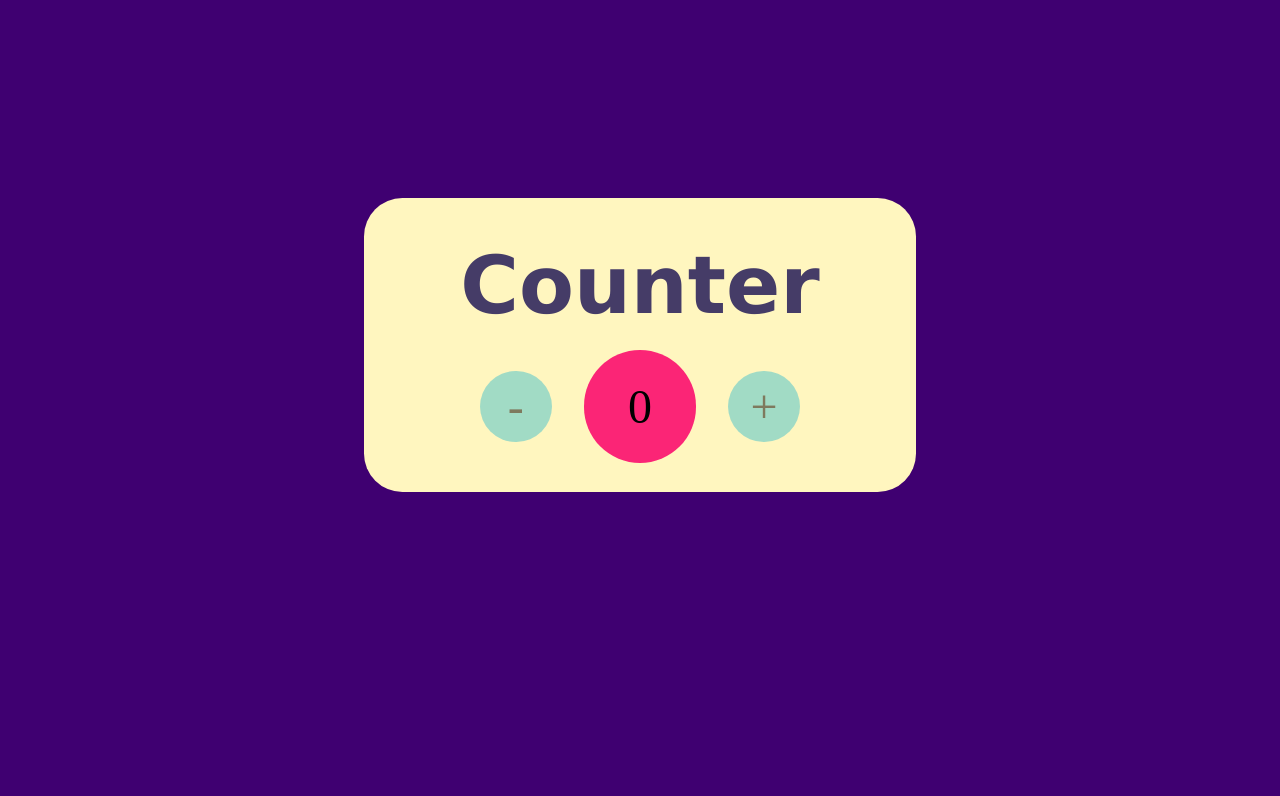
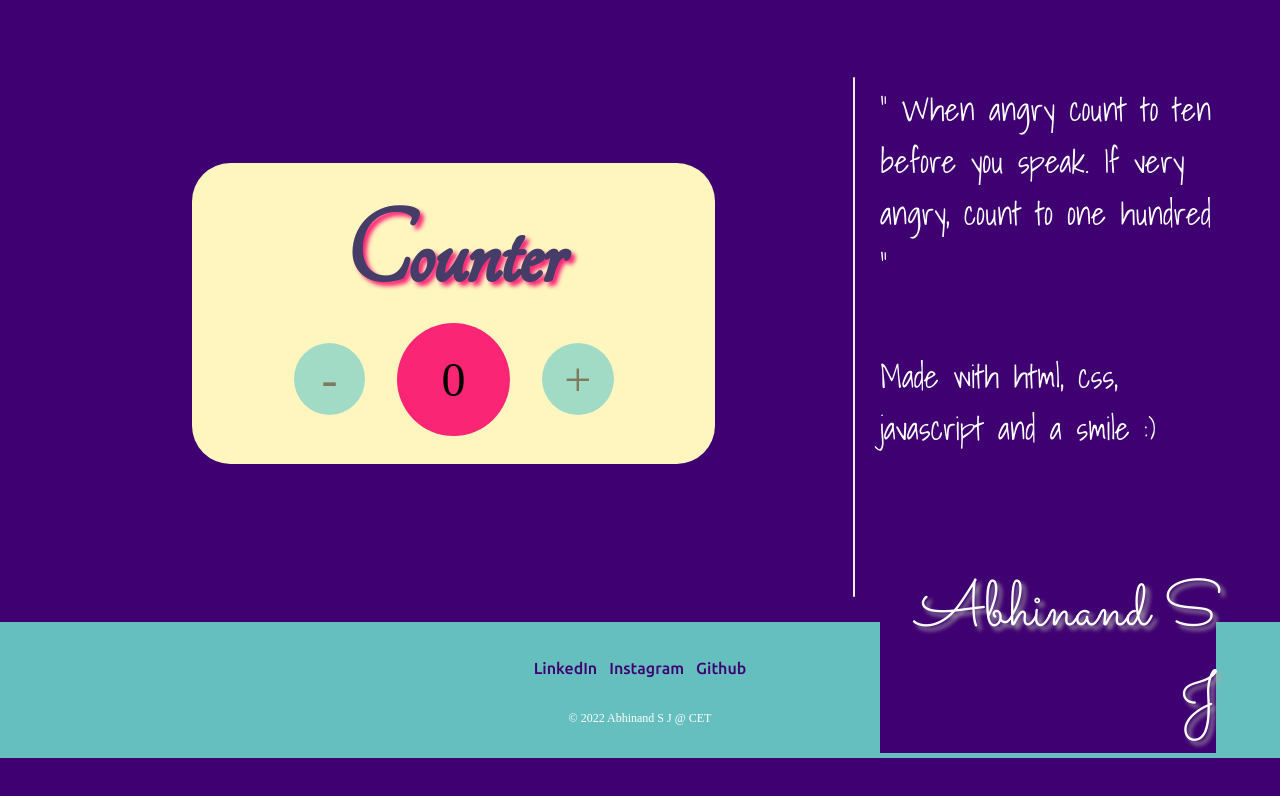
Before and after one commit to abhinandsj/SimpleCounter, a plain HTML site: page index.html in a window 1280 px wide. Drawn offline with Linux system fonts and the light colour scheme.

Commit message:
Counter webpage

```diff
--- a/index.html
+++ b/index.html
@@ -8,9 +8,26 @@
                content="width=device-width, initial-scale=1.0"
           />
           <link rel="stylesheet" href="style.css" />
+          <link
+               href="https://fonts.googleapis.com/css2?family=Montserrat:wght@500&family=Sacramento&family=Ubuntu:wght@500&display=swap"
+               rel="stylesheet"
+          />
+          <link
+               rel="stylesheet"
+               href="https://fonts.googleapis.com/css?family=Tangerine"
+          />
+          <link
+               href="https://fonts.googleapis.com/css2?family=Satisfy&display=swap"
+               rel="stylesheet"
+          />
+          <link
+               href="https://fonts.googleapis.com/css2?family=Shadows+Into+Light&display=swap"
+               rel="stylesheet"
+          />
           <title>Counter</title>
      </head>
      <body>
+          <div class="main">
                <div class="block">
                     <h1>Counter</h1>
                     <div class="circle">
@@ -19,7 +36,41 @@
                          <div class="op" id="add">+</div>
                     </div>
                </div>
+               <div class="vl"></div>
+               <div class="write">
+                    <p>
+                         " When angry count to ten before you speak. If very
+                         angry, count to one hundred "
+                    </p>
+                    <br />
+                    <p>Made with html, css, javascript and a smile :)</p>
+                    <br />
+                    <br />
+                    <p class="name">Abhinand S J</p>
+               </div>
+          </div>
 
+          <div class="bottom-container">
+               <a
+                    class="footer-link"
+                    href="https://www.linkedin.com/in/abhinand-s-j-2374b01a6/"
+                    target="_blank"
+                    >LinkedIn</a
+               >
+               <a
+                    class="footer-link"
+                    href="https://www.instagram.com/_.abhinand_sj._/"
+                    target="_blank"
+                    >Instagram</a
+               >
+               <a
+                    class="footer-link"
+                    href="https://github.com/abhinandsj"
+                    target="_blank"
+                    >Github</a
+               >
+               <p class="copyright">© 2022 Abhinand S J @ CET</p>
+          </div>
           <script src="script.js"></script>
      </body>
 </html>
--- a/style.css
+++ b/style.css
@@ -1,29 +1,74 @@
 * {
      margin: auto;
-     margin-top: 3%;
+     margin-top: 2%;
      user-select: none;
      background-color: #3f0071;
+     padding-bottom: 0%;
 }
 div {
      font-size: 3rem;
 }
 h1 {
-     font-size: 5rem;
-     font-family: "Lucida Sans", "Lucida Sans Regular", "Lucida Grande",
-          "Lucida Sans Unicode", Geneva, Verdana, sans-serif;
+     font-size: 7rem;
+     font-family: "Tangerine", serif;
      background-color: #fff6bf;
      color: #453c67;
+     text-shadow: 4px 4px 4px #fb2576;
+}
+a {
+     color: #3f0071;
+     font-family: "Ubuntu", serif;
+     /* margin: 10px 20px; */
+     text-decoration: none;
+     font-size: 1rem;
+}
+
+a:hover {
+     color: #eaf6f6;
+}
+.main {
+     margin-top: 0px;
+     display: flex;
+     flex-direction: row;
+     align-items: center;
+     gap: 2%;
 }
 
 .block {
      display: grid;
+
+     margin-left: 12rem;
+     margin-top: 7rem;
+     margin-right: 7rem;
      background-color: #fff6bf;
      padding: 2%;
-     width: 500px;
-     margin-top: 10rem;
+     width: 900px;
+
      border-radius: 3vw;
 }
-
+.vl {
+     border-left: 2px solid rgb(239, 239, 239);
+     height: 520px;
+     /* transform: rotate(15deg); */
+     border-radius: 100px;
+}
+.write {
+     margin-right: 4rem;
+     /* font-family: "Satisfy", serif; */
+     font-family: "Shadows Into Light", cursive;
+     font-size: 2rem;
+     /* font-family: "Tangerine", serif; */
+     /* font-family: "Sacramento", cursive; */
+     color: white;
+     width: 50vw;
+     height: 30vw;
+}
+.name {
+     font-family: "Sacramento", cursive;
+     font-size: 4rem;
+     text-shadow: 4px 4px 4px #aaa;
+     text-align: right;
+}
 .circle {
      display: flex;
      flex-direction: row;
@@ -68,3 +113,22 @@ h1 {
 .op:active {
      opacity: 0.35;
 }
+.bottom-container {
+     text-align: center;
+     background-color: #66bfbf;
+     margin-top: 3 rem;
+     padding-top: 0.5rem;
+     margin-bottom: 0rem;
+     /* align-self: stretch; */
+     /* padding: 3rem; */
+}
+.footer-link {
+     background-color: #66bfbf;
+}
+.copyright {
+     color: white;
+     font-size: 0.75rem;
+     background-color: #66bfbf;
+     padding-bottom: 2rem;
+     /* margin: 40px auto; */
+}
```
Lines whose indentation alone changed are shown as unchanged.
